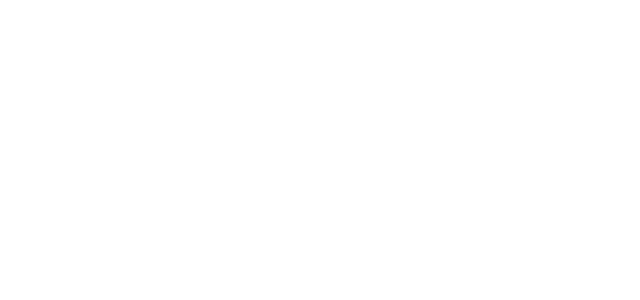
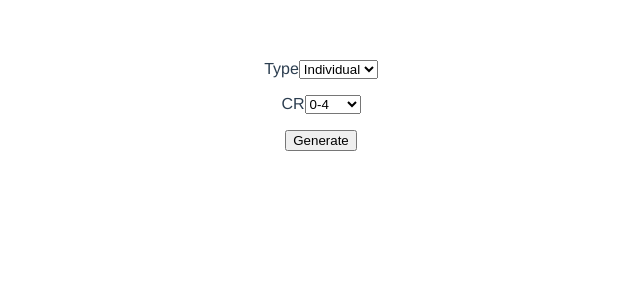
Before and after one commit to cham/treasuregen, a Vue app: page / in a window 1280 px wide. Shown: the top 300 px of the page, without its empty margins (319-959 px from the left). Built offline with nearby package versions, Linux system fonts and the light colour scheme.

Commit message:
Add TreasureSelector component with form input components

```diff
--- a/src/App.vue
+++ b/src/App.vue
@@ -1,10 +1,17 @@
 <template>
   <div id="app">
+    <treasure-selector/>
   </div>
 </template>
 
 <script>
-export default {}
+import TreasureSelector from '@/components/TreasureSelector'
+
+export default {
+  components: {
+    TreasureSelector
+  }
+}
 </script>
 
 <style>
--- /dev/null
+++ b/src/components/TreasureSelector.vue
@@ -0,0 +1,39 @@
+<template>
+  <form>
+    <input-select inputid="type" label="Type" :options="['Individual', 'Hoard']" @change="onUpdateType"/>
+    <input-select inputid="cr" label="CR" :options="['0-4', '5-10', '11-16', '17+']" @change="onUpdateCR"/>
+    <input-button @click="onGenerate">Generate</input-button>
+  </form>
+</template>
+
+<script>
+import InputSelect from '@/components/utils/InputSelect'
+import InputButton from '@/components/utils/InputButton'
+
+export default {
+  components: {
+    InputSelect,
+    InputButton
+  },
+  data () {
+    return {
+      type: '',
+      cr: ''
+    }
+  },
+  methods: {
+    onUpdateType (type) {
+      this.type = type
+    },
+    onUpdateCR (cr) {
+      this.cr = cr
+    },
+    onGenerate () {
+      console.log(`${this.type} ${this.cr}`)
+    }
+  }
+}
+</script>
+
+<style scoped>
+</style>
--- /dev/null
+++ b/src/components/utils/InputButton.vue
@@ -0,0 +1,24 @@
+<template>
+  <p>
+    <label v-if="label" :for="inputid">{{label}}</label>
+    <button :id="inputid" @click="onClick"><slot/></button>
+  </p>
+</template>
+
+<script>
+export default {
+  props: {
+    inputid: String,
+    label: String
+  },
+  methods: {
+    onClick (e) {
+      e.preventDefault()
+      this.$emit('click')
+    }
+  }
+}
+</script>
+
+<style scoped>
+</style>
--- /dev/null
+++ b/src/components/utils/InputSelect.vue
@@ -0,0 +1,34 @@
+<template>
+  <p>
+    <label :for="inputid">{{label}}</label>
+    <select :id="inputid" @change="onChange" v-model="selectedValue">
+      <option v-for="option in options" :key="option" :value="option">{{option}}</option>
+    </select>
+  </p>
+</template>
+
+<script>
+export default {
+  props: {
+    inputid: String,
+    label: String,
+    options: Array
+  },
+  data () {
+    return {
+      selectedValue: this.options[0]
+    }
+  },
+  methods: {
+    onChange () {
+      this.$emit('change', this.selectedValue)
+    }
+  },
+  mounted () {
+    this.onChange()
+  }
+}
+</script>
+
+<style scoped>
+</style>
```
